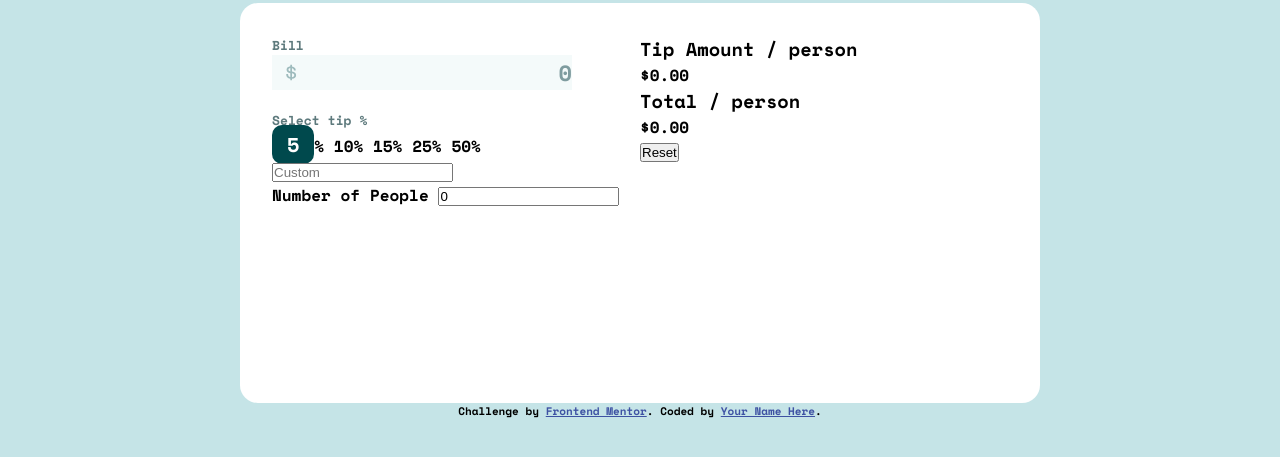
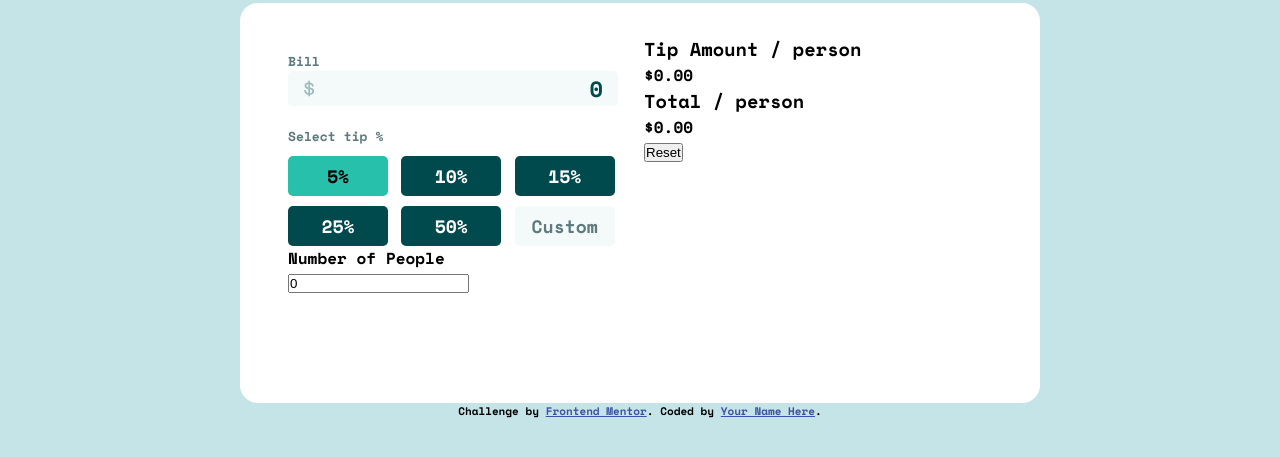
Before and after one commit to PedroUchoa/Tip-Calculator, a plain HTML site: page index.html in a window 1280 px wide. Shown: the part 57-514 px from the top of the page. Drawn offline with nearby package versions, Linux system fonts and the light colour scheme.

Commit message:
Atualizando segunda seção

```diff
--- a/css/style.css
+++ b/css/style.css
@@ -43,51 +43,101 @@ input[type="number"] {
     border-radius: 18px;
 }
 
-.bill label, .select-tip h1 {
+.bill-section {
+    padding: 1rem;
+}
+
+.bill label,
+.select-tip h1 {
     display: block;
     font-size: 13px;
     color: var(--Dark-grayish-cyan);
 }
 
-.bill input{
+.bill input {
     margin-right: 10px;
     text-align: right;
-    width: 300px;
+    width: 330px;
     height: 35px;
     background-color: var(--Very-light-grayish-cyan);
     background-image: url(../images/icon-dollar.svg);
     background-repeat: no-repeat;
     background-position: 5% 50%;
     border: none;
+    border-radius: 5px;
     font-size: 22px;
     font-family: 'Space Mono', monospace;
     font-weight: 700;
-    color: var(--Grayish-cyan);
+    color: var(--Very-dark-cyan);
+    padding: 0 15px;
+}
+
+.bill input::placeholder {
+    color: var(--Very-dark-cyan);
+}
+
+.bill input:focus {
+    border: 2px solid var(--Strong-cyan);
+    border-radius: 5px;
+    box-shadow: 0 0 0 0;
+    outline: none;
+}
+
+
+.select-tip {
+    margin-top: 20px;
 
 }
 
-.bill input::placeholder{
-    color: var(--Grayish-cyan);
+.select-tip ul {
+    list-style: none;
+    display: grid;
+    grid-template-columns: 1fr 1fr 1fr;
 }
 
-.select-tip{
-    margin-top: 20px;
+.select-tip ul li button,
+.select-tip ul li input {
+    width: 100px;
+    height: 40px;
+    border-radius: 5px;
+    margin-top: 10px;
+    font-size: 18px;
+    font-family: 'Space Mono', monospace;
+    font-weight: 700;
+    color: white;
+    background-color: var(--Very-dark-cyan);
+    border: none;
 }
 
-input[type="radio"]{
-    display: none;
+.select-tip ul li input {
+    background-color: var(--Very-light-grayish-cyan);
+    border: none;
+    box-shadow: 0 0 0 0;
+    outline: 0;
+    color: var(--Very-dark-cyan);
+    outline: none;
+    padding: 0 15px;
 }
 
-.radio-tip input[type="radio"]+label span{
-    font-size: 20px;
-    color: var(--White);
-    background-color: var(--Very-dark-cyan);
-    border-radius: 10px;
-    padding: 5px 15px;
+.select-tip ul li input:focus{
+    text-align: right;
+    border: 2px solid var(--Strong-cyan);
 }
 
-input[type="radio"]:checked + label span{
-    color: rebeccapurple;}
+.select-tip ul li button:hover{
+    cursor: pointer;
+}
+
+.select-tip ul li .button-active{
+    color: black;
+    background-color: var(--Strong-cyan);
+}
+
+.select-tip ul li input::placeholder {
+    color: var(--Dark-grayish-cyan);
+    text-align: center;
+    font-weight: 700;
+}
 
 .attribution {
     font-size: 11px;
--- a/index.html
+++ b/index.html
@@ -22,19 +22,26 @@
         </div>
         <div class="select-tip">
           <h1>Select tip %</h1>
-          <div class="radio-tip">
-            <input type="radio" name="select-tip-input" class="select-tip-input">
-            <label for="select-tip-input"><span>5</span>%</label>
-            <input type="radio" name="select-tip" class="select-tip-input">
-            <label for="select-tip">10%</label>
-            <input type="radio" name="select-tip" class="select-tip-input">
-            <label for="select-tip">15%</label>
-            <input type="radio" name="select-tip" class="select-tip-input">
-            <label for="select-tip">25%</label>
-            <input type="radio" name="select-tip" class="select-tip-input">
-            <label for="select-tip">50%</label>
-            <input type="number" name="select-tip" class="select-tip-input" placeholder="Custom" min="0">
-          </div>
+          <ul>
+            <li>
+              <button class="button-active">5%</button>
+            </li>
+            <li>
+              <button>10%</button>
+            </li>
+            <li>
+              <button>15%</button>
+            </li>
+            <li>
+              <button>25%</button>
+            </li>
+            <li>
+              <button>50%</button>
+            </li>
+            <li>
+              <input type="number" name="custom" id="" placeholder="Custom">
+            </li>
+          </ul>
         <div>
           <label for="number-people">Number of People</label>
           <input type="number" name="number-people" id="number-people" value="0" min="0">
```
